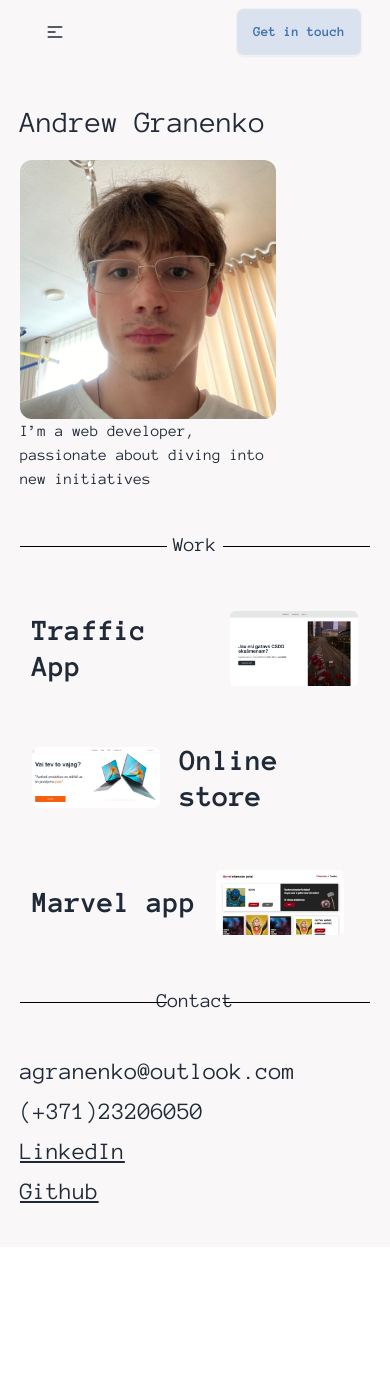
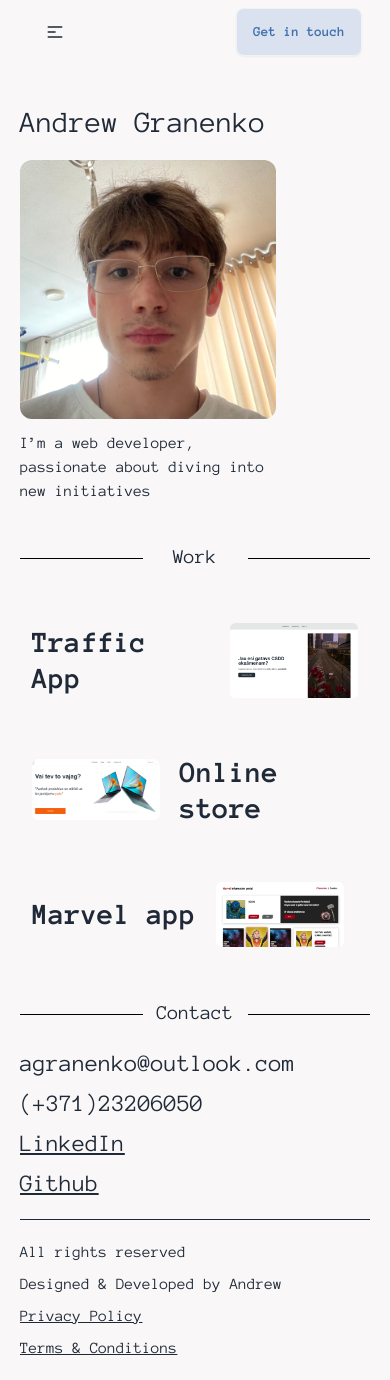
Before and after one commit to andreygranenko/portfolio-website, a React (Vite) app: page / in a window 390 px wide. Before the commit the page ends 1247 px from the top, so only its background shows below. Built offline with nearby package versions, Linux system fonts and the light colour scheme.

Commit message:
added modal get in touch

```diff
--- a/index.html
+++ b/index.html
@@ -7,10 +7,14 @@
     <title>Vite + React</title>
     <link rel="preconnect" href="https://fonts.googleapis.com">
     <link rel="preconnect" href="https://fonts.gstatic.com" crossorigin>
+    <link href="https://cdn.jsdelivr.net/npm/flowbite@2.4.1/dist/flowbite.min.css" rel="stylesheet" />
+
     <link href="https://fonts.googleapis.com/css2?family=Anonymous+Pro:ital,wght@0,400;0,700;1,400;1,700&display=swap" rel="stylesheet">
   </head>
   <body class="scroll-smooth bg-bg-primary px-5 lg:px-10 overflow-x-hidden">
-    <div id="root"></div>
+    <div class="scroll-smooth" style="scroll-behavior: smooth" id="root"></div>
     <script type="module" src="/src/main.jsx"></script>
+    <script src="https://cdn.jsdelivr.net/npm/flowbite@2.4.1/dist/flowbite.min.js"></script>
+
   </body>
 </html>
--- a/src/App.css
+++ b/src/App.css
@@ -2,5 +2,9 @@ body {
     font-family: "Anonymous Pro", monospace;
     font-weight: 400;
     font-style: normal;
-    scroll-behavior: smooth;
 }
+
+html, body {
+    scroll-behavior: smooth !important;
+
+}
--- a/src/App.jsx
+++ b/src/App.jsx
@@ -4,6 +4,7 @@ import Hero from "./components/hero/Hero.jsx";
 import Separator from "./components/separator/Separator.jsx";
 import Work from "./components/work/Work.jsx";
 import Contact from "./components/contact/Contact.jsx";
+import Footer from "./components/footer/Footer.jsx";
 export default function App() {
   return (
     <>
@@ -13,6 +14,13 @@ export default function App() {
       <Work/>
       <Separator text={'Contact'}/>
       <Contact/>
+      <hr/>
+      <Footer/>
+      <>
+
+
+
+      </>
     </>
   )
 }
--- a/src/components/contact/Contact.jsx
+++ b/src/components/contact/Contact.jsx
@@ -1,6 +1,6 @@
 const Contact = () => {
     return (
-        <div id={'contact'} className="text-2xl md:text-4xl flex flex-col gap-2 py-10">
+        <div id={'contact'} className="text-2xl md:text-4xl flex flex-col gap-2 py-5 lg:py-10">
           <a href={'mailto:agranenko@outlook.com'}>agranenko@outlook.com</a>
           <a href={'tel:+37123206050'}>(+371)23206050</a>
           <a
--- /dev/null
+++ b/src/components/footer/Footer.jsx
@@ -0,0 +1,16 @@
+const Footer = () => {
+  return (
+    <footer className={'flex flex-col gap-2 lg:flex-row lg:justify-between py-5 lg:py-10'}>
+      <div className={'flex flex-col lg:flex-row gap-2 lg:gap-8'}>
+        <p>All rights reserved</p>
+        <p>Designed & Developed by Andrew</p>
+      </div>
+      <div className={'flex flex-col lg:flex-row gap-2 lg:gap-8 underline'}>
+        <a>Privacy Policy</a>
+        <a href="#">Terms & Conditions</a>
+      </div>
+    </footer>
+  );
+}
+
+export default Footer;
--- a/src/components/hero/Hero.jsx
+++ b/src/components/hero/Hero.jsx
@@ -1,12 +1,12 @@
 import Andrew from '../../../public/andrew.jpg';
 const Hero = () => {
   return (
-    <div className="flex flex-col md:flex-row gap-5 py-10">
+    <div id={'home'} className="flex flex-col md:flex-row gap-5 py-10">
       <h2 className={'hidden md:block text-3xl md:text-6xl lg:text-8xl xl:text-9xl'}>Andrew</h2>
       <h2 className={'text-3xl block md:hidden '}>Andrew Granenko</h2>
       <div className={'break-normal w-64'}>
         <img className={'rounded-xl'} src={Andrew} alt="andrew"/>
-        <p className={'break-normal'}>I’m a web developer, passionate about diving into new initiatives</p>
+        <p className={'break-normal mt-3'}>I’m a web developer, passionate about diving into new initiatives</p>
       </div>
       <h2 className={'text-3xl md:text-6xl lg:text-8xl xl:text-9xl hidden md:block'}>Granenko</h2>
     </div>
--- a/src/components/nav-bar/NavBar.jsx
+++ b/src/components/nav-bar/NavBar.jsx
@@ -1,5 +1,6 @@
 const NavBar = () => {
     return (
+      <>
         <nav className="navbar">
           <div className="navbar-start">
             <div className="dropdown">
@@ -20,7 +21,7 @@ const NavBar = () => {
               <ul
                 tabIndex={0}
                 className="menu menu-sm dropdown-content bg-base-100 rounded-box z-[1] mt-3 w-52 p-2 shadow">
-              <li><a>Home</a></li>
+                <li><a href={'#home'}>Home</a></li>
                 <li>
                   <a href={'#work'}>Work</a>
                 </li>
@@ -29,7 +30,7 @@ const NavBar = () => {
             </div>
             <div className=" hidden lg:flex">
               <ul className="menu menu-horizontal px-1 text-xl gap-10">
-              <li><a>Home</a></li>
+                <li><a href={'#home'}>Home</a></li>
                 <li><a href="#work">Work</a> </li>
                 <li><a href={'#contact'}>Contact</a></li>
               </ul>
@@ -38,9 +39,50 @@ const NavBar = () => {
           </div>
 
           <div className="navbar-end">
-          <a className="btn bg-light-blue text-blue h-2">Get in touch</a>
+            {/*<a className="btn bg-light-blue text-blue h-2">Get in touch</a>*/}
+            <button data-modal-target="authentication-modal" data-modal-toggle="authentication-modal" className="btn bg-light-blue text-blue h-2 " type="button">
+              Get in touch
+            </button>
           </div>
         </nav>
+
+
+        <div id="authentication-modal" tabIndex="-1" aria-hidden="true" className="hidden overflow-y-auto overflow-x-hidden fixed top-0 right-0 left-0 z-50 justify-center items-center w-full md:inset-0 h-[calc(100%-1rem)] max-h-full">
+          <div className="relative p-4 w-full max-w-md max-h-full">
+            <div className="relative bg-bg-primary rounded-lg shadow dark:bg-gray-700">
+              <div className="flex items-center justify-between p-4 md:p-5 border-b rounded-t dark:border-gray-600">
+                <h3 className="text-xl font-semibold text-gray-900 dark:text-white">
+                  Leave your contact details and I&apos;ll contact you as soon as possible
+                </h3>
+                <button type="button" className="end-2.5 text-gray-400 bg-transparent hover:bg-gray-200 hover:text-gray-900 rounded-lg text-sm w-8 h-8 ms-auto inline-flex justify-center items-center dark:hover:bg-gray-600 dark:hover:text-white" data-modal-hide="authentication-modal">
+                  <svg className="w-3 h-3" aria-hidden="true" xmlns="http://www.w3.org/2000/svg" fill="none" viewBox="0 0 14 14">
+                    <path stroke="currentColor" strokeLinecap="round" strokeLinejoin="round" strokeWidth="2" d="m1 1 6 6m0 0 6 6M7 7l6-6M7 7l-6 6"/>
+                  </svg>
+                  <span className="sr-only">Close modal</span>
+                </button>
+              </div>
+              <div className="p-4 md:p-5">
+                <form className="space-y-4" action="#">
+                  <div>
+                    <label htmlFor="email" className="block mb-2 text-sm font-medium text-gray-900 dark:text-white">Your email</label>
+                    <input type="email" name="email" id="email" className="bg-gray-50 border border-gray-300 text-gray-900 text-sm rounded-lg focus:ring-blue-500 focus:border-blue-500 block w-full p-2.5 dark:bg-gray-600 dark:border-gray-500 dark:placeholder-gray-400 dark:text-white" placeholder="name@company.com" required />
+                  </div>
+                  <div>
+                    <label htmlFor="number" className="block mb-2 text-sm font-medium text-gray-900 dark:text-white">Your phone number</label>
+                    <input type="text" name="number" id="password" placeholder="+371 21342938" className="bg-gray-50 border border-gray-300 text-gray-900 text-sm rounded-lg focus:ring-blue-500 focus:border-blue-500 block w-full p-2.5 dark:bg-gray-600 dark:border-gray-500 dark:placeholder-gray-400 dark:text-white" required />
+                  </div>
+
+                  <button type="submit" className="w-full btn bg-light-blue text-blue">Send the details</button>
+
+                </form>
+              </div>
+            </div>
+          </div>
+        </div>
+
+      </>
+
+
 );
 }
 
--- a/src/components/separator/separator.css
+++ b/src/components/separator/separator.css
@@ -4,7 +4,7 @@
     content: "";
     display: block;
     height: 1px;
-    width: 42%;
+    width: 35%;
     transition: 0.5s all;
     background-color: black;
 }
@@ -16,7 +16,7 @@
     content: "";
     display: block;
     height: 1px;
-    width: 42%;
+    width: 35%;
     transition: 0.5s all;
     background-color: black;
 }
```
Lines whose indentation alone changed are shown as unchanged.
